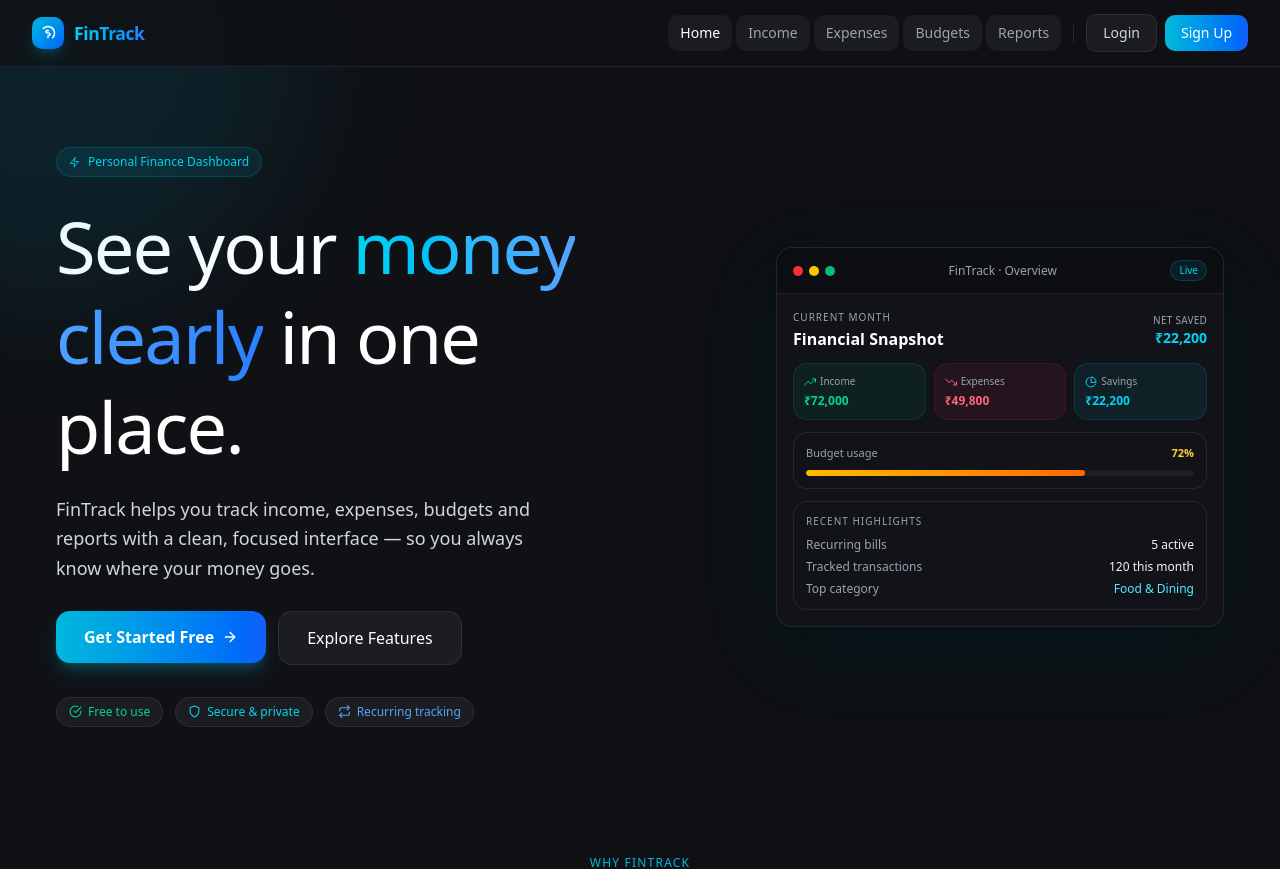
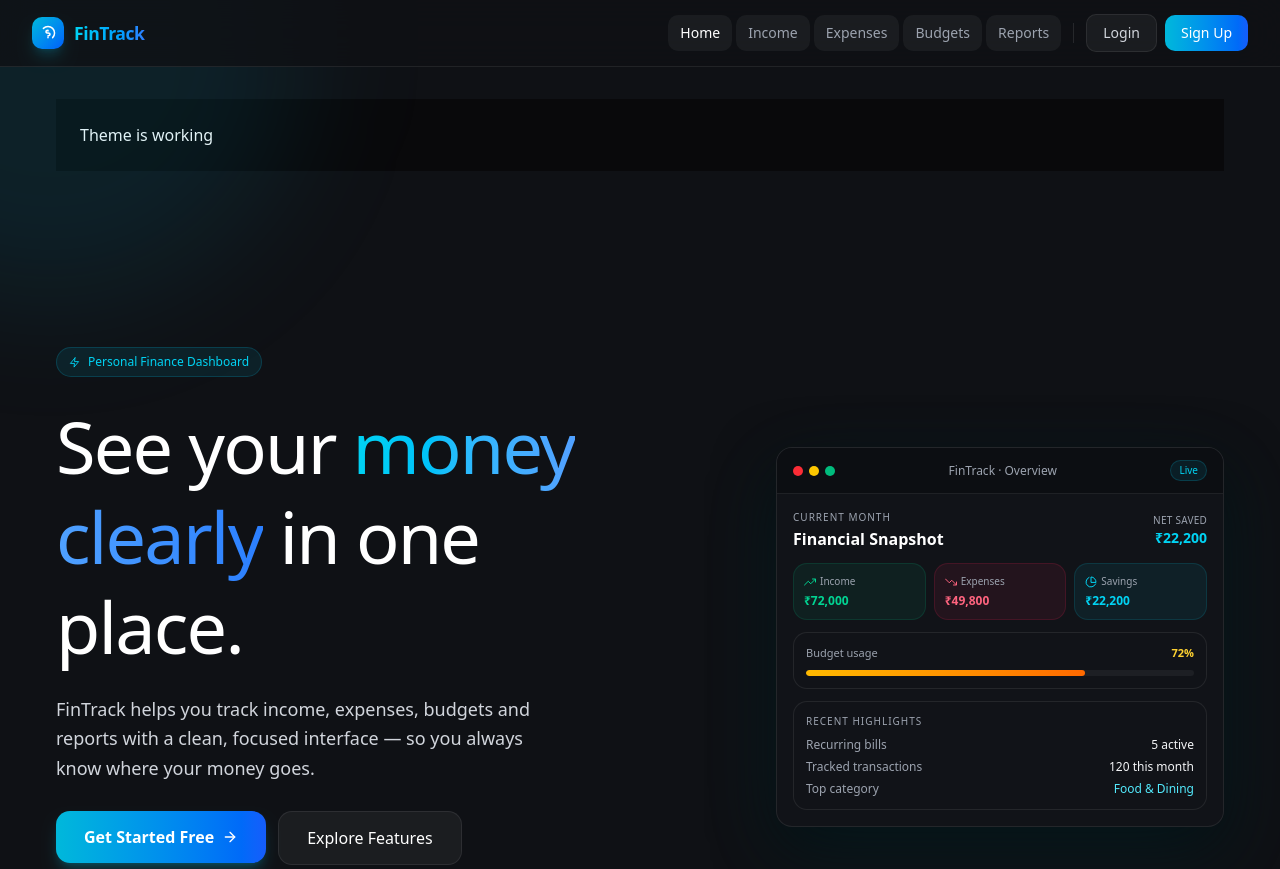
Before and after one commit to patel192/Expense-Manager-Frontend, a React (Vite) app: page / in a window 1280 px wide. Shown: the top 869 px of the page. Built offline with nearby package versions, Linux system fonts and the light colour scheme.

Commit message:
feat: add theme demonstration in Content component

```diff
--- a/src/components/Common/Content.jsx
+++ b/src/components/Common/Content.jsx
@@ -353,6 +353,9 @@ export const Content = () => {
   return (
     <div className="min-h-[calc(100vh-80px)] pb-20 space-y-32">
       {/* ═══════════ HERO ═══════════ */}
+      <div className="bg-[var(--background)] text-[var(--foreground)] p-6">
+  Theme is working
+</div>
       <section
         id="home"
         className="grid grid-cols-1 lg:grid-cols-2 gap-12 lg:gap-16 items-center pt-16 md:pt-12"
```
